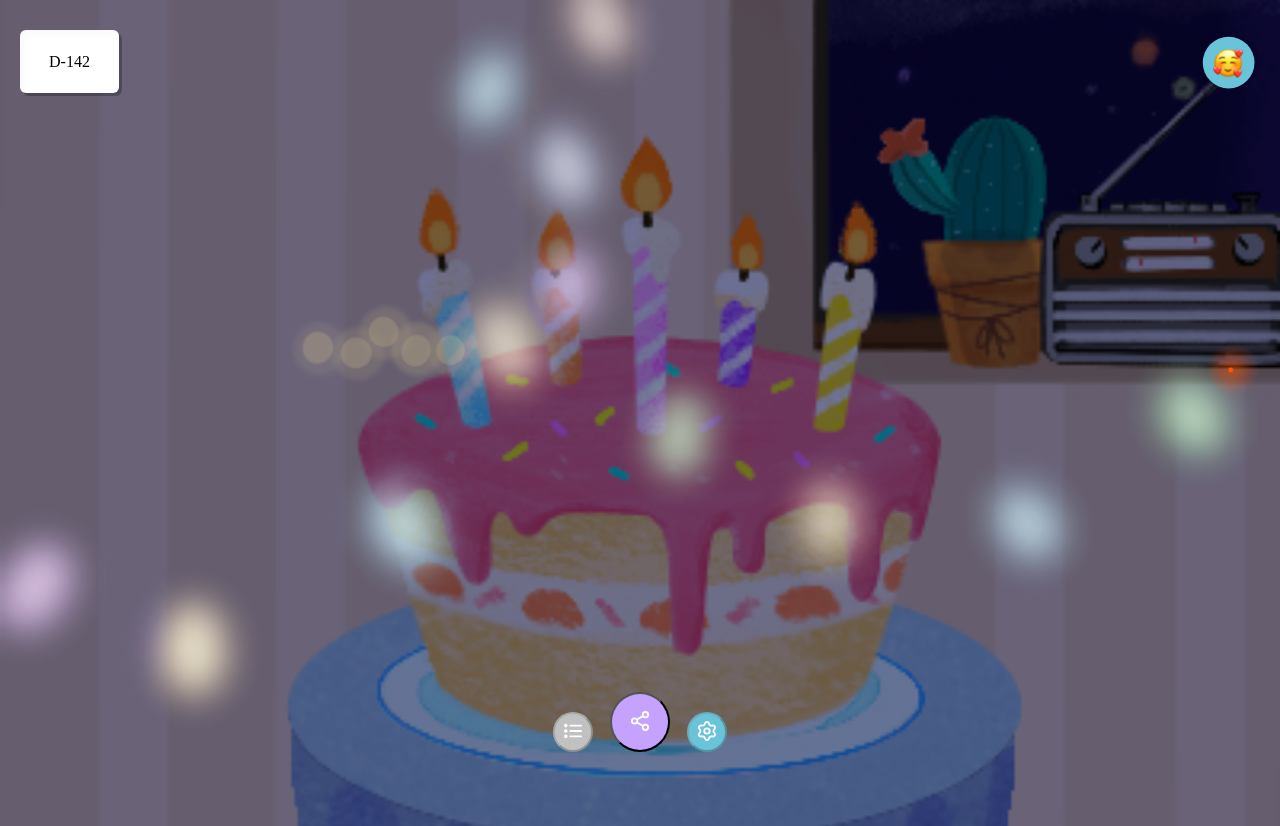
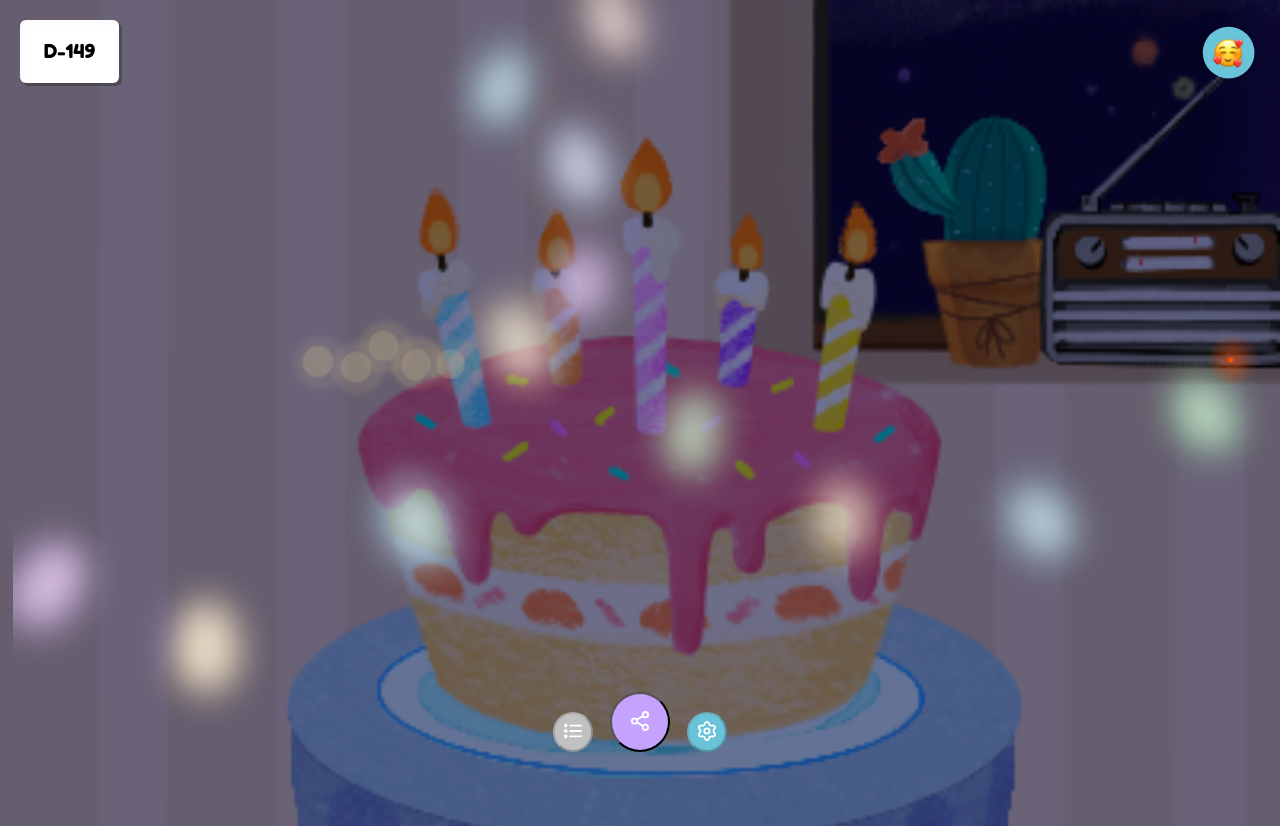
Before and after one commit to BungaeThunder/Bungae-Front, a Next.js app: page /cake in a window 1280 px wide. Shown: the top 826 px of the page. Built offline with nearby package versions, Linux system fonts and the light colour scheme.

Commit message:
feat(cake): fix css

```diff
--- a/component/cake/AnimatedImg.tsx
+++ b/component/cake/AnimatedImg.tsx
@@ -70,7 +70,7 @@ const LightRadioImg = styled.img`
 
 const LightCandleImg = styled.img`
   position: absolute;
-  top: 21vh;
+  top: 24vh;
   left: 21vw;
   opacity: 0.7;
   animation: ${blinkingEffectCandle} 0.7s linear infinite;
@@ -82,7 +82,7 @@ const LightDecorationImg = styled.img`
   /* border: solid red; */
   width: 99vw;
   opacity: 0.4;
-  left: 0vw;
-  top: -14vh;
+  left: 1vw;
+  top: -13vh;
   animation: ${blinkingEffectDecoration} 1s linear infinite;
 `;
--- a/component/cake/DdayCounter.tsx
+++ b/component/cake/DdayCounter.tsx
@@ -24,4 +24,6 @@ const DdayCounterDiv = styled.div`
 
   text-align: center;
   line-height: 63px;
+  font-family: 'Fredoka One';
+  font-size: 1.2em;
 `;
--- a/pages/cake/index.tsx
+++ b/pages/cake/index.tsx
@@ -42,7 +42,7 @@ const Cake: NextPage = () => {
   const [isSSR, setIsSSR] = useState<boolean>(true);
 
   const [isModalOpen, setIsModalOpen] = useState<boolean>(false);
-  const dateInfo = dDayCount(new Date('2022-12-25'));
+  const dateInfo = dDayCount(new Date('2023-01-01'));
 
   const openMypageModal = () => {
     setIsModalOpen(true);
@@ -57,19 +57,14 @@ const Cake: NextPage = () => {
   }, []);
 
   console.log('isModalOpen : ', isModalOpen);
-  // 위에 dday 간판과 사이드바 버튼을 header 로 빼서 적용?
-  // header에 z index 지정해놓고, 그림들 묶어서 부모에 absolute를 주고 zindex낮추니까 겹치는 문제 사라짐
   return !isSSR ? (
     <div>
       <Header>
         <DdayCounter isBeforeBirthday={dateInfo.isBeforeBirthday} dateDiff={dateInfo.dateDiff} />
         <Sidebar />
       </Header>
-      {/* <Sidebar /> */}
       <GlobalStyle />
       <AnimatedImg />
-      {/* <LightRadioImg src="images/light_radio.png" /> */}
-      {/* <LightCandleImg src="images/light_candle.png" /> */}
       <main>
         <div>
           <AddLetterButton
@@ -91,7 +86,7 @@ const Cake: NextPage = () => {
 const Header = styled.header`
   display: flex;
   justify-content: space-between;
-  padding: 30px 20px 10px 20px;
+  padding: 20px 20px 10px 20px;
   z-index: 10;
 `;
 
```
